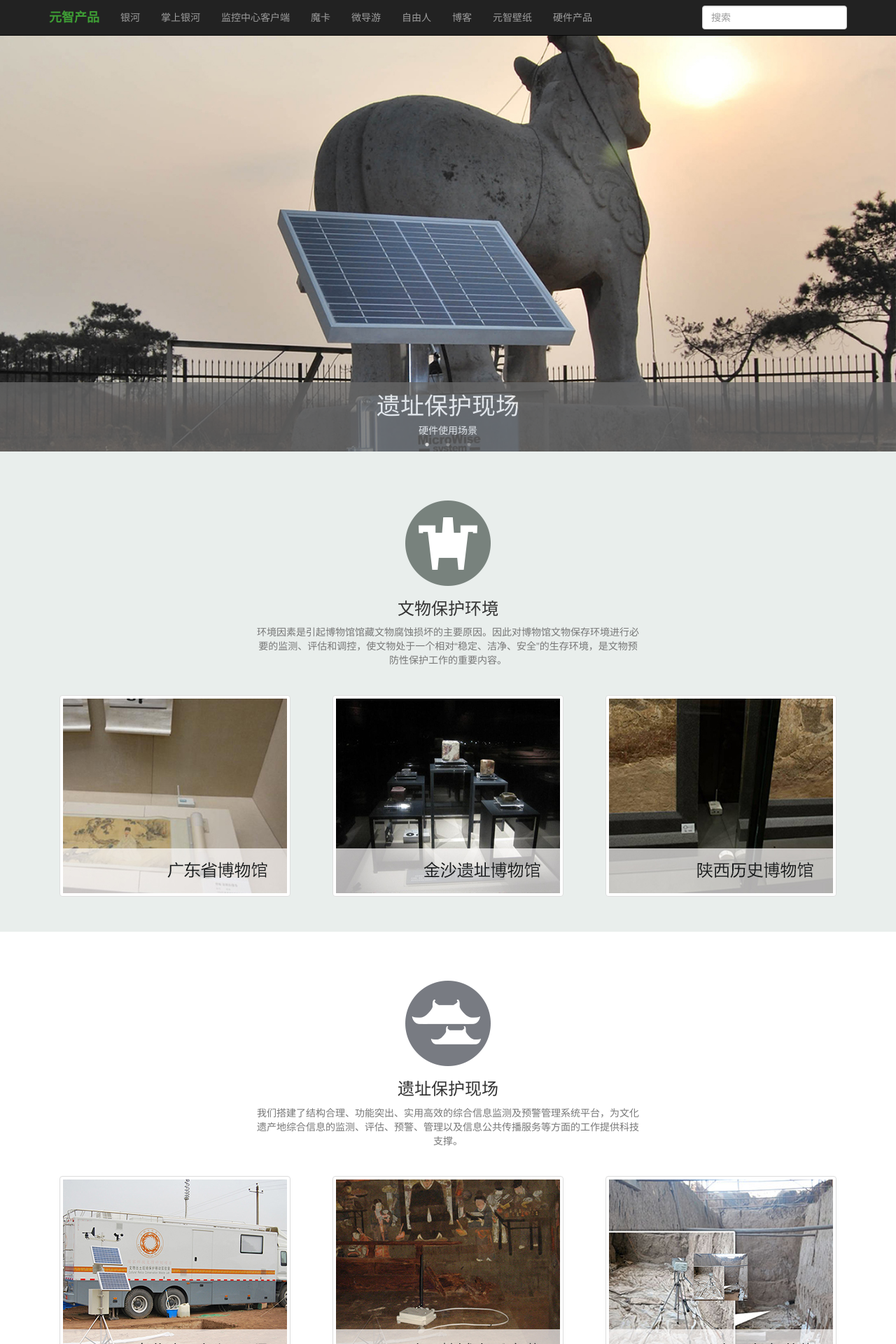
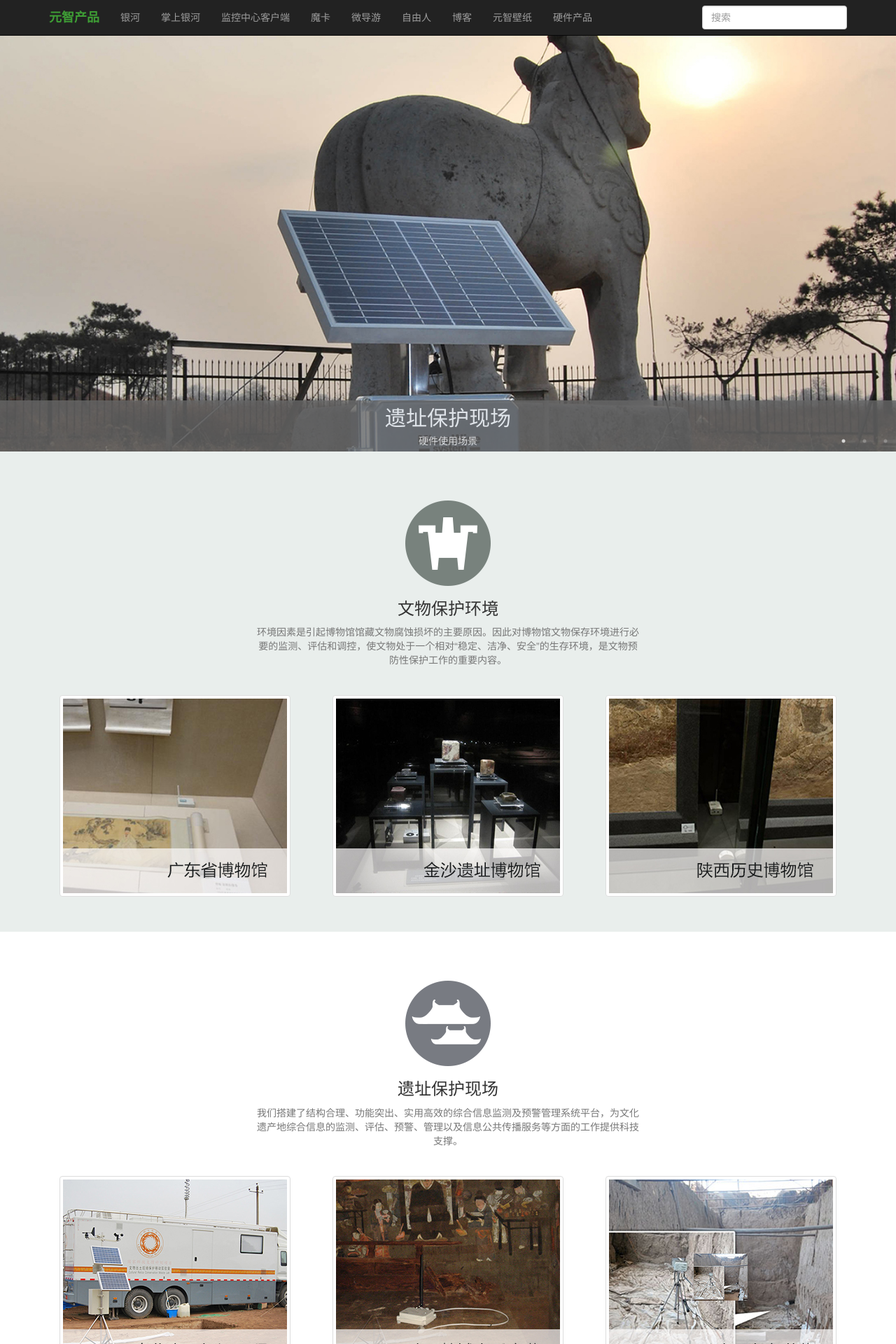
Before and after one commit to microwise-system/products, a Jekyll site: the page built from devices/index.html, in a window 1280 px wide. Shown: the top 1920 px of the page at 70% size. Built offline with Jekyll 4.4.1, drawn with Linux system fonts in a browser that asks for light colours; nearby versions of some CDN libraries; comment, search, counter and statistics services are not loaded.

Commit message:
完善样式

```diff
--- a/css/version2.scss
+++ b/css/version2.scss
@@ -16,14 +16,9 @@ img.thumbnail {
 }
 
 .slick-dots {
-  bottom: 0;
+  bottom: 5px;
   margin-bottom: 0;
-}
-
-@media (max-width: 767px) {
-  .slick-dots {
-    text-align: right;
-  }
+  text-align: right;
 }
 
 .slick-dots li button:before {
@@ -48,12 +43,12 @@ img.thumbnail {
     text-align: center;
     background-color: #666;
     opacity: 0.8;
-    padding-top: 10px;
-    padding-bottom: 20px;
+    padding-top: 5px;
+    padding-bottom: 5px;
     color: white;
 
     .head1 {
-      font-size: 34px;
+      font-size: 30px;
     }
 
     .head2 {
@@ -61,15 +56,11 @@ img.thumbnail {
     }
 
     @media (max-width: 767px) {
-      padding-top: 5px;
-      padding-bottom: 5px;
-
       .head1 {
-        font-size: 20px;
+        font-size: 18px;
       }
 
       .head2 {
-        font-size: 10px;
         display: none;
       }
     }
```
